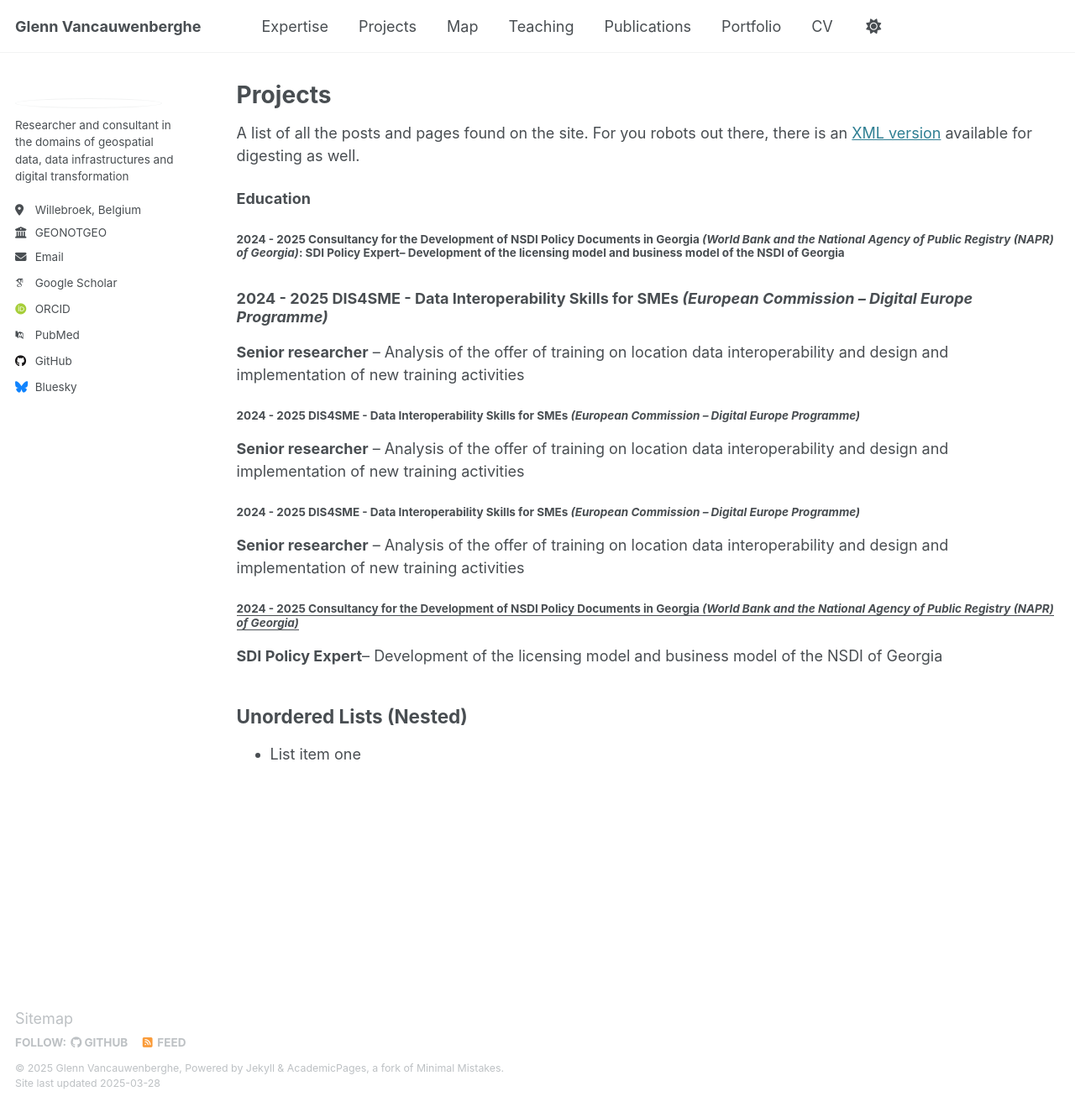
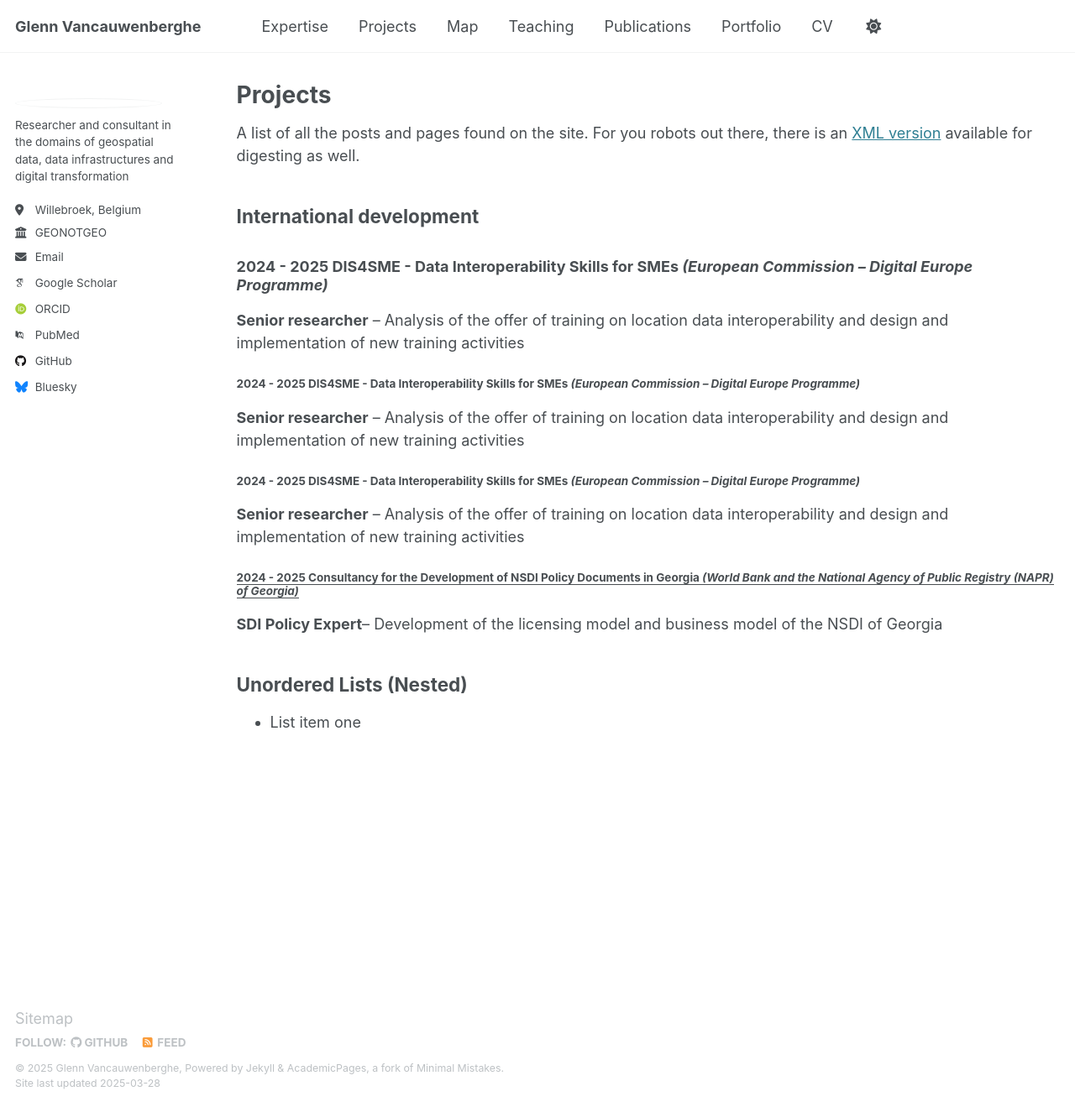
Before and after one commit to GVancauwenberghe/gvancauwenberghe.github.io, a Jekyll site: the page built from _pages/projects.md, in a window 1280 px wide and 1319 px high. Shown: the whole window at 84% size. Built offline with Jekyll 4.4.1, drawn with Linux system fonts in a browser that asks for light colours; some web fonts are replaced.

Commit message:
Update projects.md

```diff
--- a/_pages/projects.md
+++ b/_pages/projects.md
@@ -9,12 +9,10 @@ author_profile: true
 
 A list of all the posts and pages found on the site. For you robots out there, there is an [XML version]({{ base_path }}/sitemap.xml) available for digesting as well.
 
-**Education**
-
-#### 2024 - 2025 Consultancy for the Development of NSDI Policy Documents in Georgia _(World Bank and the National Agency of Public Registry (NAPR) of Georgia)_: **SDI Policy Expert**–   Development of the licensing model and business model of the NSDI of Georgia
+## International development
 
 ### 2024 - 2025 DIS4SME -  Data Interoperability Skills for SMEs _(European Commission –   Digital Europe Programme)_
-**Senior researcher** –   Analysis of the offer of training on location data interoperability and design and implementation of new training activities
+   **Senior researcher** –   Analysis of the offer of training on location data interoperability and design and implementation of new training activities
 
 #### 2024 - 2025 DIS4SME -  Data Interoperability Skills for SMEs _(European Commission –   Digital Europe Programme)_
 **Senior researcher** –   Analysis of the offer of training on location data interoperability and design and implementation of new training activities
```
